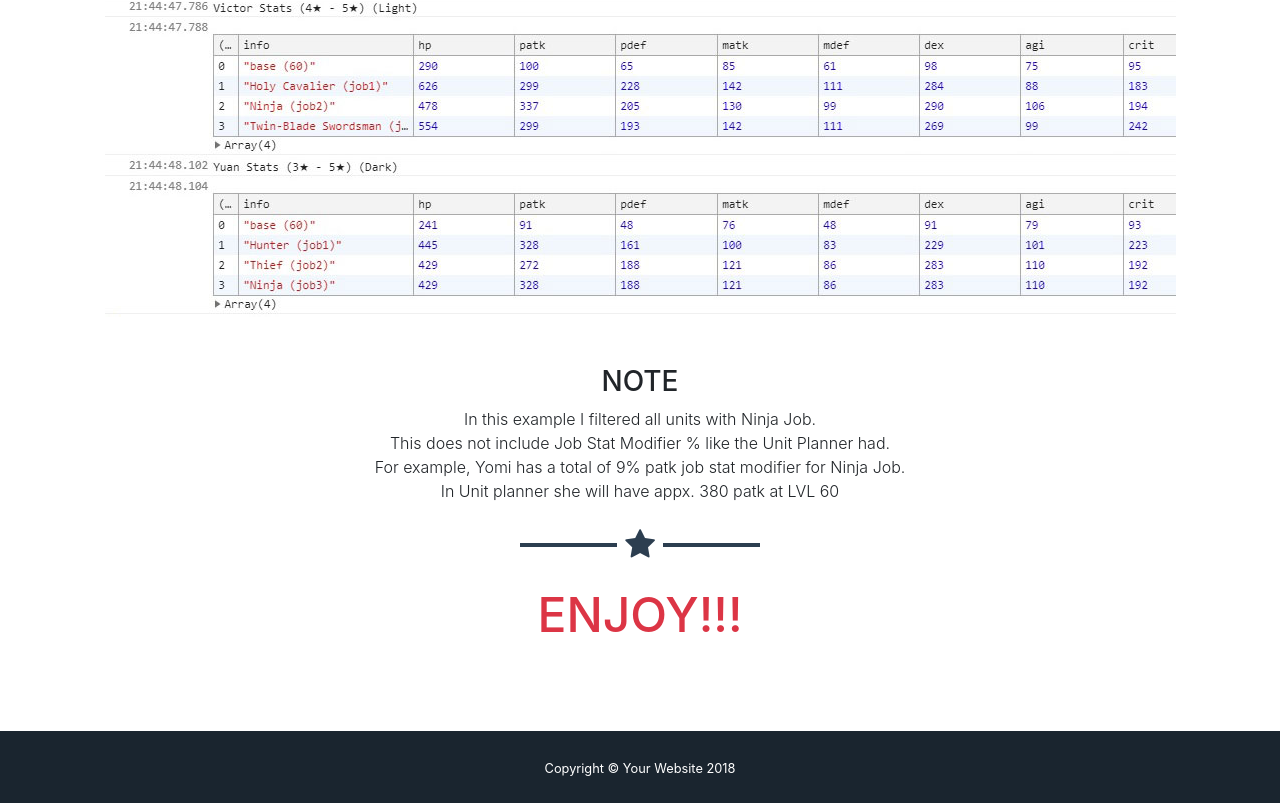
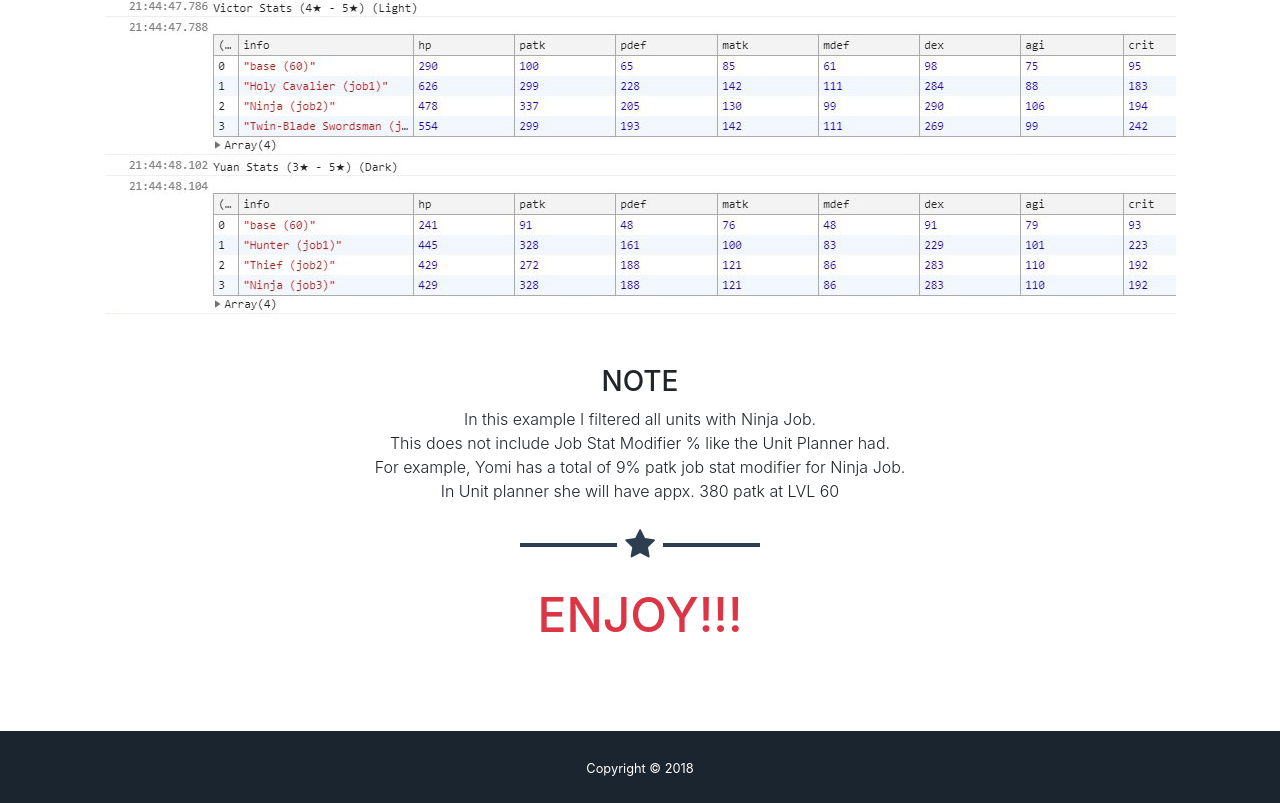
Before and after one commit to gozonjoedaimar/tac-quick-stat-view, a website with bundled scripts: page index.html in a window 1280 px wide. Shown: the part 1061-1864 px from the top of the page. Built offline with nearby package versions, Linux system fonts and the light colour scheme.

Commit message:
updated copyright

```diff
--- a/index.html
+++ b/index.html
@@ -316,7 +316,7 @@
 
     <div class="copyright py-4 text-center text-white">
       <div class="container">
-        <small>Copyright &copy; Your Website 2018</small>
+        <small>Copyright &copy; 2018</small>
       </div>
     </div>
 
```
